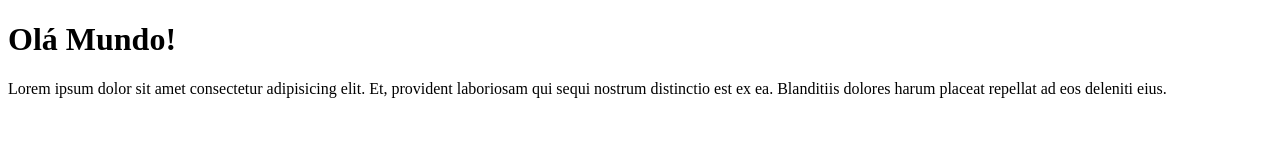
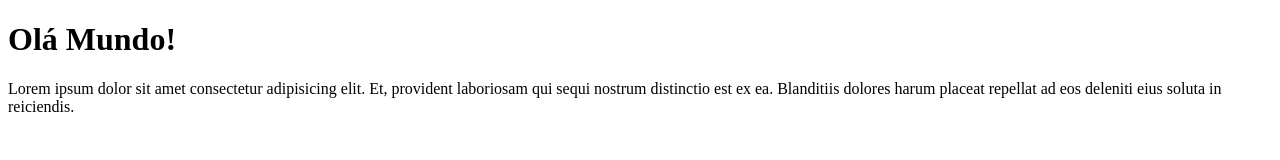
Before and after one commit to WilliamAraujo777/Ola-Mundo, a plain HTML site: page site-exemplo/index.html in a window 1280 px wide. Drawn offline with Linux system fonts and the light colour scheme.

Commit message:
Update index.html

```diff
--- a/site-exemplo/index.html
+++ b/site-exemplo/index.html
@@ -8,7 +8,7 @@
 </head>
 <body>
     <h1>Olá Mundo!</h1>
-    <p>Lorem ipsum dolor sit amet consectetur adipisicing elit. Et, provident laboriosam qui sequi nostrum distinctio est ex ea. Blanditiis dolores harum placeat repellat ad eos deleniti eius.</p>
+    <p>Lorem ipsum dolor sit amet consectetur adipisicing elit. Et, provident laboriosam qui sequi nostrum distinctio est ex ea. Blanditiis dolores harum placeat repellat ad eos deleniti eius soluta in reiciendis.</p>
 
 
 
```
